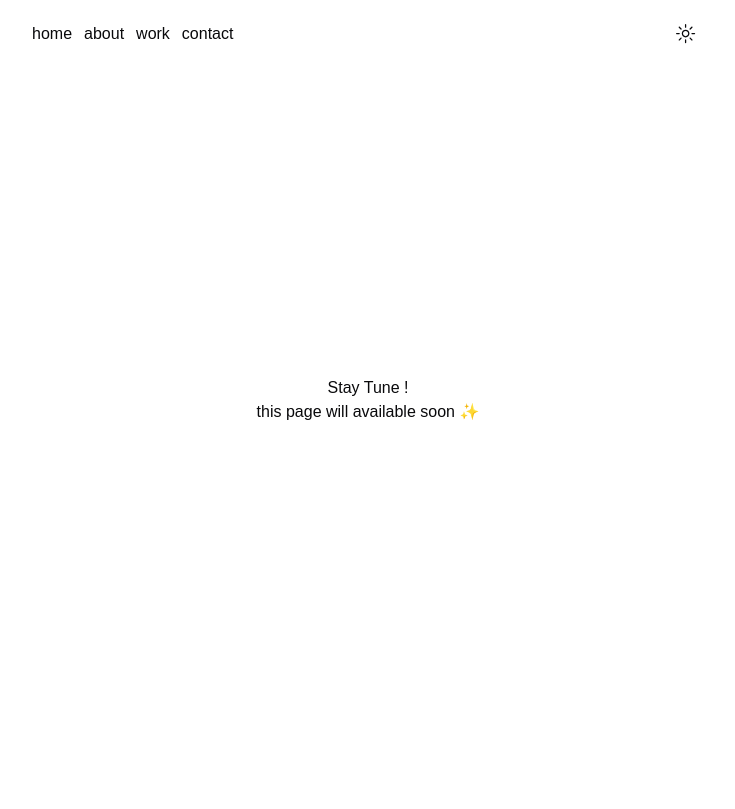
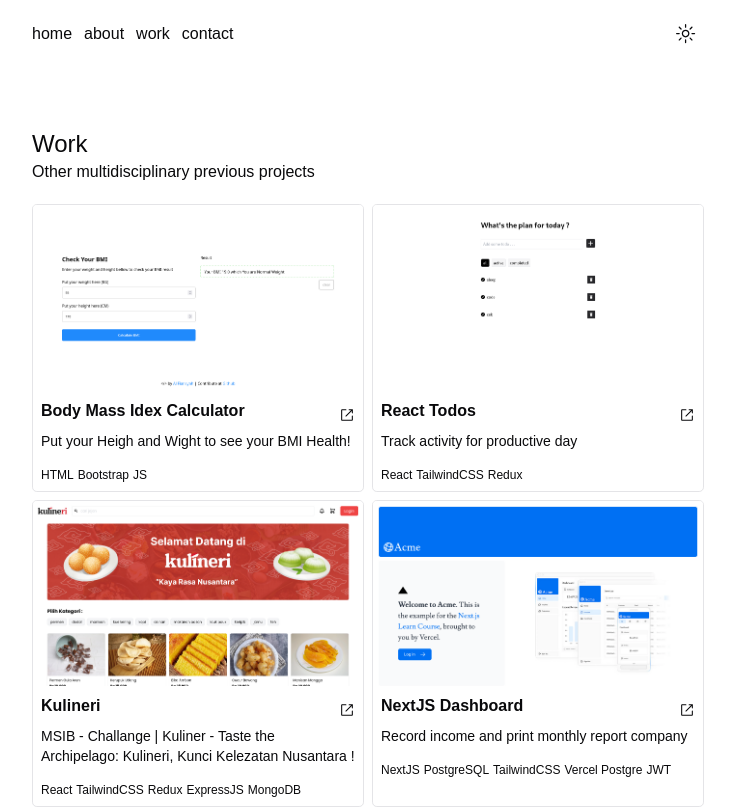
Before and after one commit to alfianvx/portofolio-website, a Next.js app: page /work in a window 1280 px wide. Shown: the top 809 px of the page, without its empty margins (272-1007 px from the left). Built offline with nearby package versions, Linux system fonts and the light colour scheme; a web font is replaced by a local one.

Commit message:
add content for project list

```diff
--- a/src/app/work/page.tsx
+++ b/src/app/work/page.tsx
@@ -1,8 +1,42 @@
+import { MyProjects } from "@/static";
+import { ExternalLinkIcon } from "@radix-ui/react-icons";
+import Image from "next/image";
+import Link from "next/link";
+
 const Work = () => {
   return (
-    <main className="w-full min-h-screen flex flex-col items-center justify-center">
-      <h1>Stay Tune !</h1>
-      <h1>this page will available soon ✨</h1>
+    <main className="max-w-2xl mx-auto min-h-screen py-32 px-4 md:px-0">
+      <h1 className="text-2xl font-medium">Work</h1>
+      <p className="mb-5">Other multidisciplinary previous projects</p>
+      <div className="grid grid-cols-1  md:grid-cols-2 gap-2">
+        {MyProjects.map(({ title, link, tech, image, description }) => (
+          <div key={link} className="border rounded-lg overflow-hidden">
+            <Image
+              alt={title}
+              src={image}
+              width={1000}
+              height={700}
+              className="w-full"
+            />
+            <div className="p-2">
+              <div className="flex items-center justify-between">
+                <h1 className="font-semibold mb-2">{title}</h1>
+                <Link target="_blank" href={link}>
+                  <ExternalLinkIcon className="w-4 h-4" />
+                </Link>
+              </div>
+              <p className="text-sm tracking-normal">{description}</p>
+            </div>
+            <div className="flex flex-wrap gap-1 p-2">
+              {tech.map((t, i) => (
+                <span className="text-xs" key={i}>
+                  {t}
+                </span>
+              ))}
+            </div>
+          </div>
+        ))}
+      </div>
     </main>
   );
 };
```
